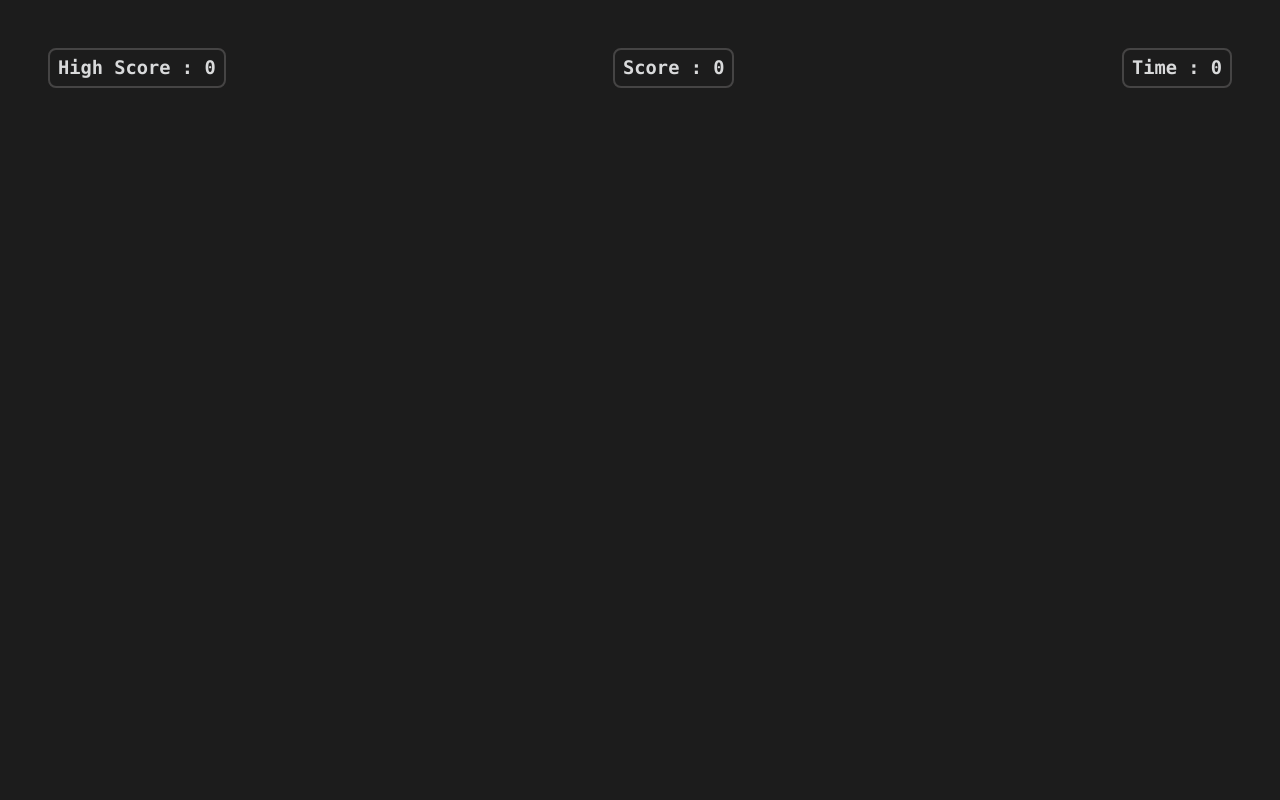
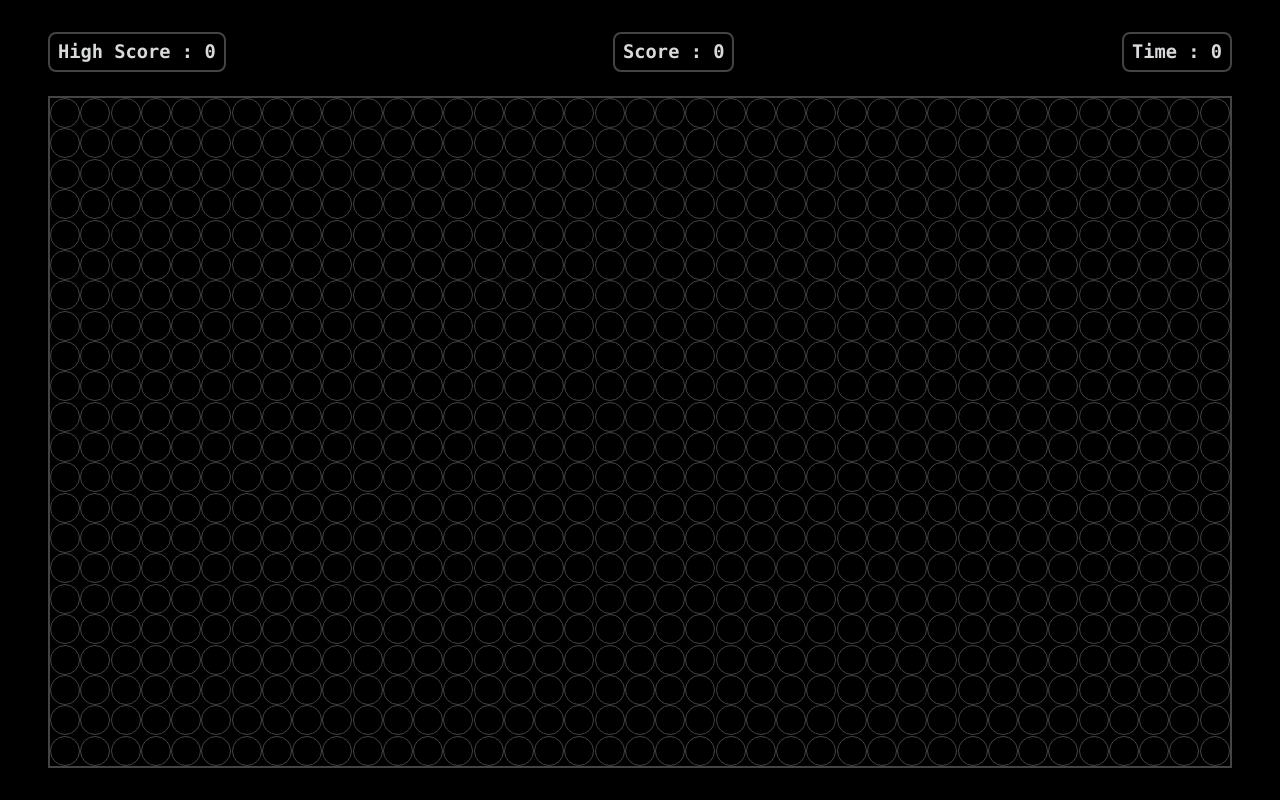
Before and after one commit to praful-koli/sanke-game, a plain HTML site: page index.html in a window 1280 px wide. Drawn offline with Linux system fonts and the light colour scheme.

Commit message:
update code

```diff
--- a/app.js
+++ b/app.js
@@ -0,0 +1,12 @@
+const board  = document.querySelector(".board");
+const blockHight = 30;
+const blockWight = 30;
+
+const rows = Math.floor(board.clientHeight/blockHight);
+const cols = Math.floor(board.clientWidth/blockWight);
+
+for(let i = 0; i < rows*cols; i++) {
+    let block = document.createElement('div');
+    block.classList.add('block');
+    board.appendChild(block)
+}
--- a/style.scss
+++ b/style.scss
@@ -4,10 +4,11 @@
   box-sizing: border-box;
 }
 
-html, body {
+html,
+body {
   width: 100%;
   height: 100%;
-  font-family:var(--font-family);
+  font-family: var(--font-family);
   line-height: 1.5;
   scroll-behavior: smooth;
   background-color: var(--bg-primary-color);
@@ -16,52 +17,73 @@ html, body {
 
 :root {
   /* Background color*/
-    --bg-primary-color : #1c1c1c;
+  --bg-primary-color: #000000;
 
   /* text color*/
-     --text-primary-color : #d9dadb;
+  --text-primary-color: #d9dadb;
 
   /* font family*/
-     --font-family:"Consolas", "Courier New", monospace;
+  --font-family: "Consolas", "Courier New", monospace;
 
   /* spacing var*/
-     --space-xs:4px;
-     --space-sm:8px;
-     --space-md:16px;
-     --space-lg:24px;
-     --space-xl:32px;
-     --space-2xl:40px;
-     --space-3xl:48px;
-
+  --space-xs: 4px;
+  --space-sm: 8px;
+  --space-md: 16px;
+  --space-lg: 24px;
+  --space-xl: 32px;
+  --space-2xl: 40px;
+  --space-3xl: 48px;
 
   /* border color */
-     --border-primary-color : #454444;
+  --border-primary-color: #454444;
 
   /* border reduis */
-     --border-radius-xs:4px;
-     --border-radius-sm:8px;
-     --border-radius-md:12px;
-     --border-radius-lg:16px;
-     --border-radius-xl:20px;
-     --border-radius-2xl:24px;
-     --border-radius-3xl:28px;
+  --border-radius-xs: 4px;
+  --border-radius-sm: 8px;
+  --border-radius-md: 12px;
+  --border-radius-lg: 16px;
+  --border-radius-xl: 20px;
+  --border-radius-2xl: 24px;
+  --border-radius-3xl: 28px;
 }
 
-main, section {
+main,
+section {
   width: 100%;
   height: 100%;
 }
-section{
-   padding: var(--space-3xl);
-}
+main,
+section {
+  padding: var(--space-md) var(--space-lg) ;
+  display: flex;
+  flex-direction: column;
+  gap: var(--space-lg);
   .infos {
     width: 100%;
     display: flex;
     justify-content: space-between;
-
+    font-size:16px;
     .info {
-         padding:var(--space-xs) var(--space-sm);
+      padding: var(--space-xs) var(--space-sm);
       border: 2px solid var(--border-primary-color);
       border-radius: var(--border-radius-sm);
     }
   }
+
+  .board {
+    width: 100%;
+    flex-grow: 1;
+    border: 2px solid var(--border-primary-color);
+    display: grid;
+    grid-template-columns: repeat(auto-fill , minmax(30px ,1fr));
+    grid-template-rows: repeat(auto-fill , minmax(30px , 1fr));
+  }
+}
+
+
+.block {
+    width: 30px;
+    height: 30px;
+    border: 1px solid var(--border-primary-color);
+    border-radius: 50%;
+}
```
Also changed, not shown: index.html (+0 -1 lines), style.css, 1 other file. Lines whose indentation alone changed are shown as unchanged.
